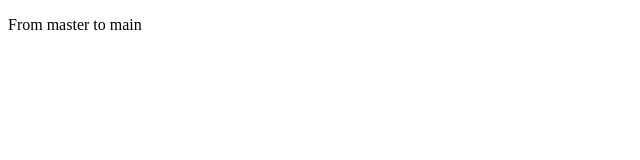
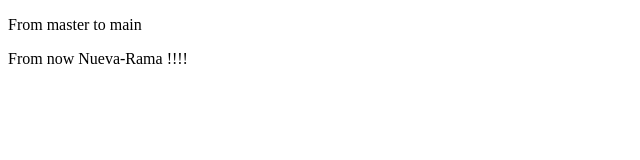
Before and after one commit to XamanJay/Notes_GIT, a plain HTML site: page index.html in a window 1280 px wide. Shown: the whole page, without its empty margins (0-640 px from the left). Drawn offline with Linux system fonts and the light colour scheme.

Commit message:
now nueva-ram

```diff
--- a/index.html
+++ b/index.html
@@ -8,5 +8,6 @@
 </head>
 <body>
     <p>From master to main</p>
+    <p>From now Nueva-Rama !!!!</p>
 </body>
 </html>
```
